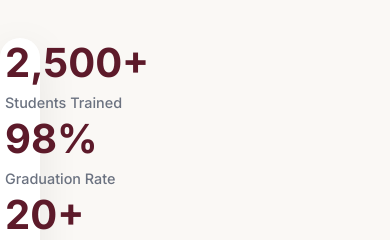
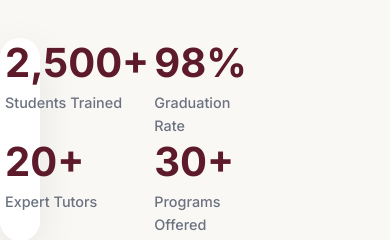
Before and after one commit to Banor-dev/cois.coest, a website: page index.html in a window 390 px wide. Shown: the part 846-1086 px from the top of the page. Drawn offline with nearby package versions, Linux system fonts and the light colour scheme.

Commit message:
Update style.css

```diff
--- a/style.css
+++ b/style.css
@@ -421,6 +421,10 @@ nav {
     gap: 24px;
     max-width: 1200px;
     margin: 0 auto;
+}
+
+@media (max-width: 1200px) {
+    .news-grid { grid-template-columns: repeat(2, 1fr); }
 }
 
 .news-card {
@@ -1225,7 +1229,7 @@ footer {
     }
 
     .stats-bar {
-        grid-template-columns: 2fr;
+        grid-template-columns: repeat(2, 2fr);
     }
 
     .dashboard-grid {
```
